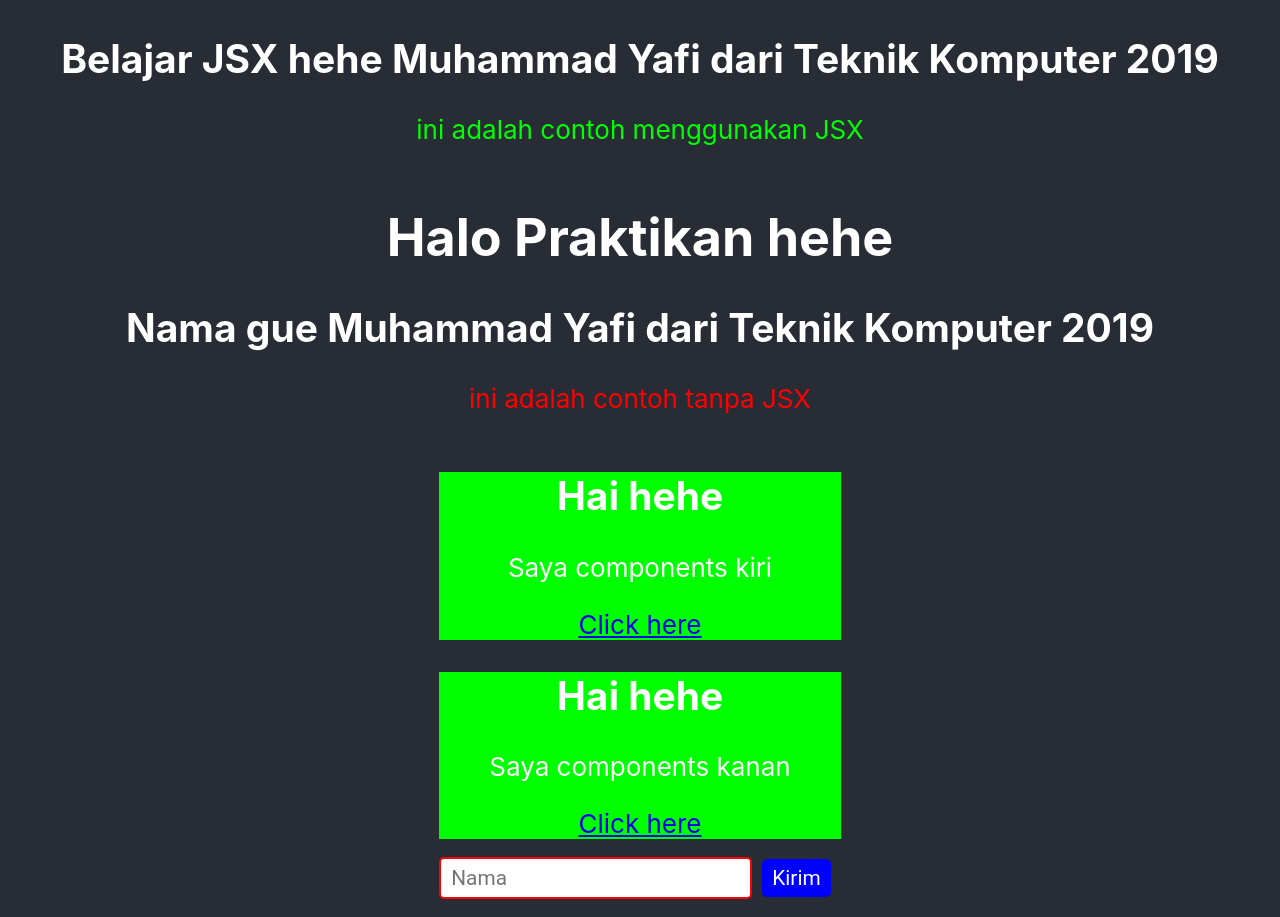
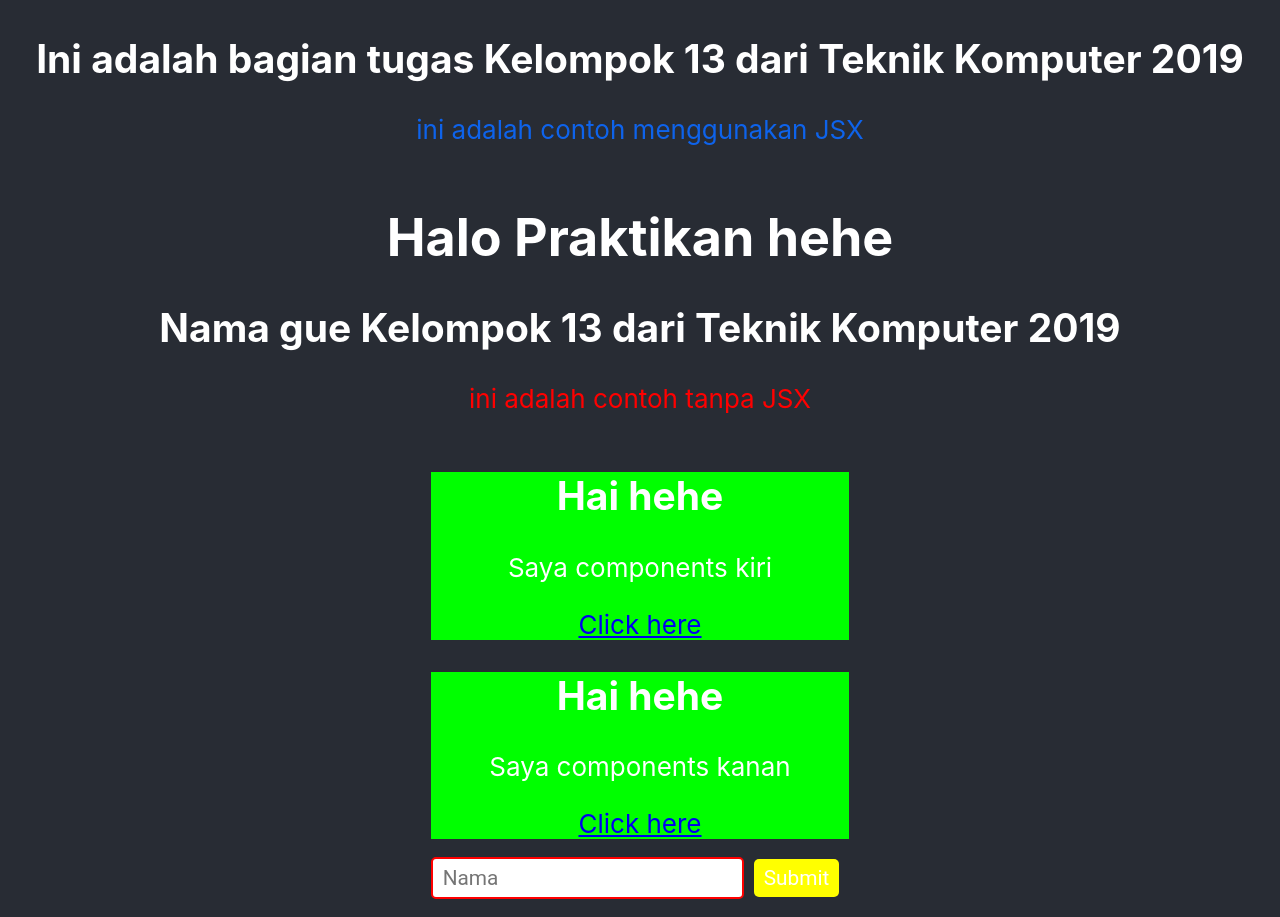
Before and after one commit to davasafgi/modul2-kel13, a React (Create React App) app: page / in a window 1280 px wide. Shown: the part 98-1015 px from the top of the page. Built offline with nearby package versions, Linux system fonts and the light colour scheme.

Commit message:
perubahab by M. Akbar F.

```diff
--- a/src/App.js
+++ b/src/App.js
@@ -17,7 +17,7 @@ function App() {
           <CompAndProps bgColor="#00ff00"/>
           <form action="">
             <TextInput border="red" placeholder="Nama"/>
-            <Button background="blue">Kirim</Button>
+            <Button background="yellow">Submit</Button>
      </form>
           </div>
 
--- a/src/components/ReactJSX.js
+++ b/src/components/ReactJSX.js
@@ -1,7 +1,7 @@
 import React from 'react';
 
 const asisten = {
-    name : 'Muhammad Yafi',
+    name : 'Kelompok 13',
     jurusan : 'Teknik Komputer 2019'
 };
 
@@ -15,8 +15,8 @@ const ReactJSX = () => {
     return (
         <div>
             <h1>Belajar JSX</h1>
-            <h2>Belajar JSX hehe {greetings(asisten)}</h2>
-            <p style={{color:'#00ff00'}}>ini adalah contoh menggunakan JSX</p>
+            <h2> Ini adalah bagian tugas {greetings(asisten)}</h2>
+            <p style={{color:'#0e63eb'}}>ini adalah contoh menggunakan JSX</p>
         </div>
     );
 }
```
